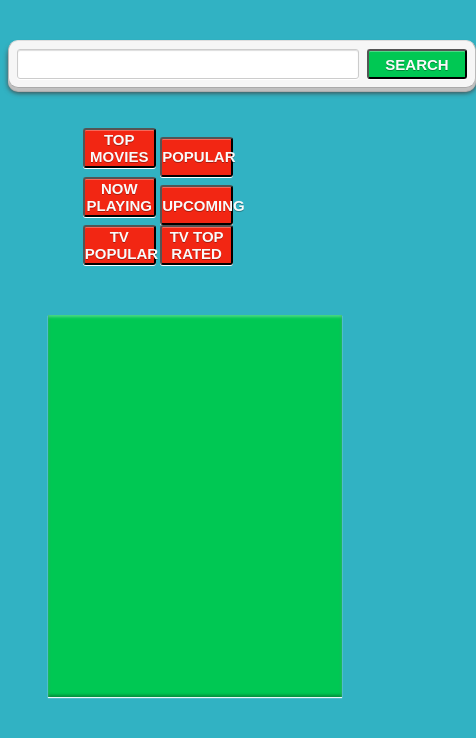
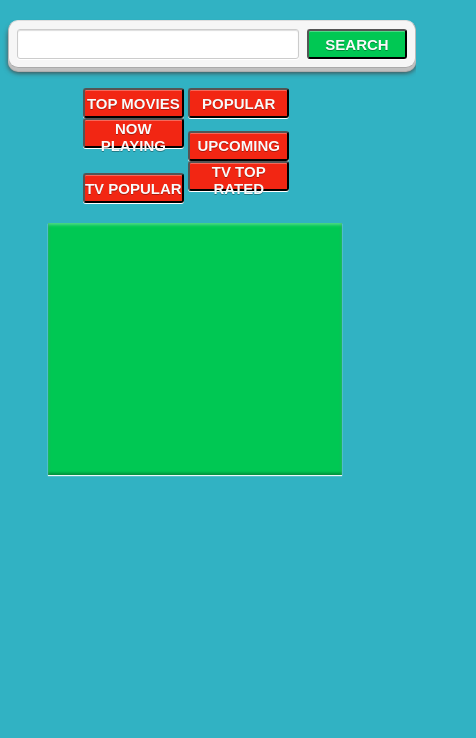
Before and after one commit to DerekWilliamsFL/imdb-api, a plain HTML site: page index.html in a window 390 px wide. Shown: the whole page, 476 px wide, since content can reach past the window. Drawn offline with Linux system fonts and the light colour scheme.

Commit message:
Margin changes

```diff
--- a/css/style.css
+++ b/css/style.css
@@ -177,7 +177,13 @@ img {
   margin-top: 1%;
 }
 
-@media only screen and (min-width: 640px) {
+@media only screen and (max-width: 1024px) {
+    .search {
+      margin: 20px auto;
+    }
+    #display {
+      margin: 20px auto;
+    }
     img {
       padding: 2px;
       width: 100px;
@@ -208,7 +214,20 @@ img {
     }
 }
 
-@media screen and (min-width: 480px) {
+@media screen and (max-width: 480px) {
+    .search {
+      width: 390px;
+      margin: 20px auto;
+    }
+
+    .search input[type="text"] {
+      width: 270px;
+    }
+    .search button {
+      float: right;
+      height: 30px;
+      width: 100px;
+    }
     img {
       padding: 2px;
       width: 100px;
@@ -230,7 +249,7 @@ img {
       height: 30px;
     }
     #display {
-      height: 250px;
+      height: 220px;
       overflow: auto;
     }
     #display img {
```
